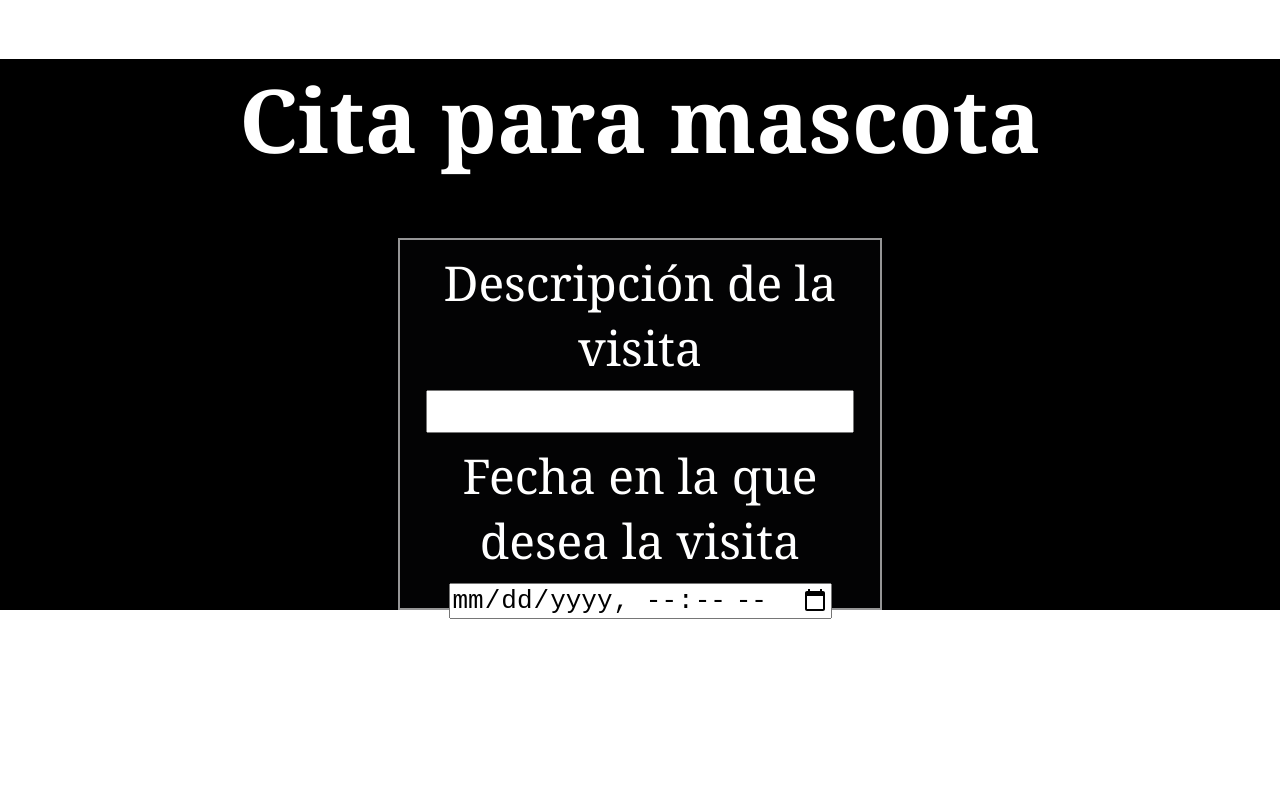
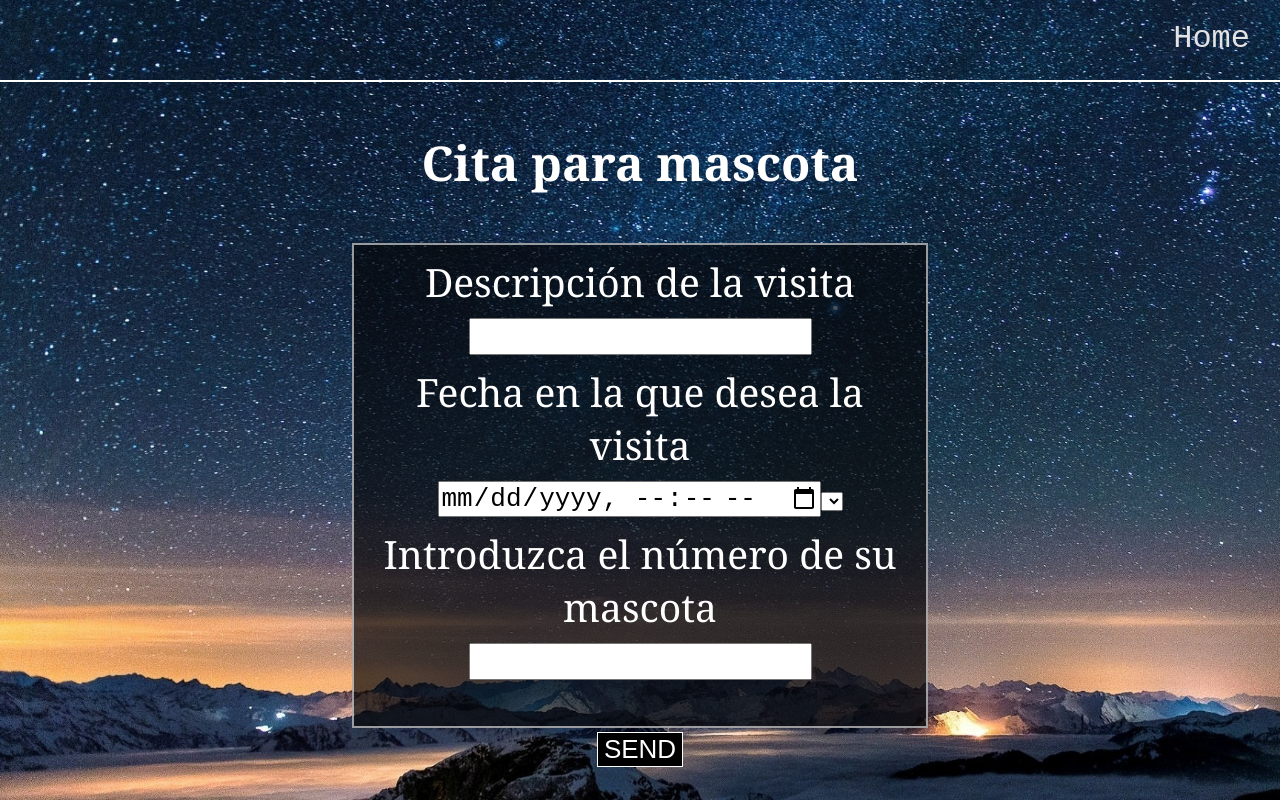
Before and after one commit to AlexMonPe/Frontend_clinica_veterinaria, a React (Create React App) app: page /crearCita in a window 1280 px wide. Shown: the top 802 px of the page. Built offline with nearby package versions, Linux system fonts and the light colour scheme; no server answers.

Commit message:
intento de hacer desplegable en crear cita de las mascotas de cada usuario, añadido estilo a crearCitas

```diff
--- a/src/contenedores/CrearCita/CrearCita.css
+++ b/src/contenedores/CrearCita/CrearCita.css
@@ -0,0 +1,12 @@
+.crearCita{
+    background-image: url("../../../imagenes/estrellas_nevado.jpg");
+    background-size: cover;
+    min-height: 100vh;
+
+}
+
+.crearCita form{
+    height: 37em;
+    width: 44em;
+    font-size: 13px;
+}
--- a/src/contenedores/CrearCita/CrearCita.js
+++ b/src/contenedores/CrearCita/CrearCita.js
@@ -1,9 +1,34 @@
 import "./CrearCita.css";
 
-import { useNavigate } from "react-router-dom";
+import { Link, useNavigate } from "react-router-dom";
+import { useEffect, useState } from "react";
 
 const CrearCita = () => {
   //const history = useNavigate();
+  const [mascotas, setMascotas] = useState([]);
+
+  //-------------------------- prueba select mascotas por id en localstorage
+  const getMascotas = async () => {
+    const mascotasRes = await fetch(
+      "https://veterinaria-back.herokuapp.com/mascotas?idUsuario=" +
+        localStorage.getItem("id"),
+      {
+        method: "GET",
+      }
+    );
+    const mascotasData = await mascotasRes.json();
+    setMascotas(mascotasData);
+  };
+  useEffect(() => {
+    try {
+      getMascotas();
+    } catch (error) {
+      console.log(error);
+    }
+  }, []);
+
+  //--------------------------------
+
   const formSubmit = async (e) => {
     // Make the submit dont refresh the page
     e.preventDefault();
@@ -24,6 +49,7 @@ const CrearCita = () => {
           },
         }
       );
+
       const obtenerMascota = await fetch(
         "https://veterinaria-back.herokuapp.com/mascotas/" + formData.idMascota,
         {
@@ -42,10 +68,15 @@ const CrearCita = () => {
       alert("no se ha cargado la bd " + error);
     }
   };
-
+  console.log(mascotas, "mascotaaaaaaaaaaaaaaaaas");
   return (
-    <div>
-      <h1>Cita para mascota</h1>
+    <div className="crearCita">
+      <header>
+        <div className="enlace">
+          <Link to="/">Home</Link>
+        </div>
+      </header>
+      <h2>Cita para mascota</h2>
       <form onSubmit={(e) => formSubmit(e)}>
         <label for="descripcion">Descripción de la visita</label>
         <input type="text" id="descripcion" name="descripcion" />
@@ -56,6 +87,9 @@ const CrearCita = () => {
           name="fechaDeVisita"
           placeholder="aaaa-mm-dd hh:mm:ss"
         />
+        <select>
+          {mascotas.forEach((mascota) => <option value={mascota.nombre_mascota}>{mascota.nombre_mascota}</option>)}
+        </select>
         <label for="idMascota">Introduzca el número de su mascota</label>
         <input type="text" id="idMascota" name="idMascota" />
         <input type="submit" value="SEND" className="sendButton" />
```
